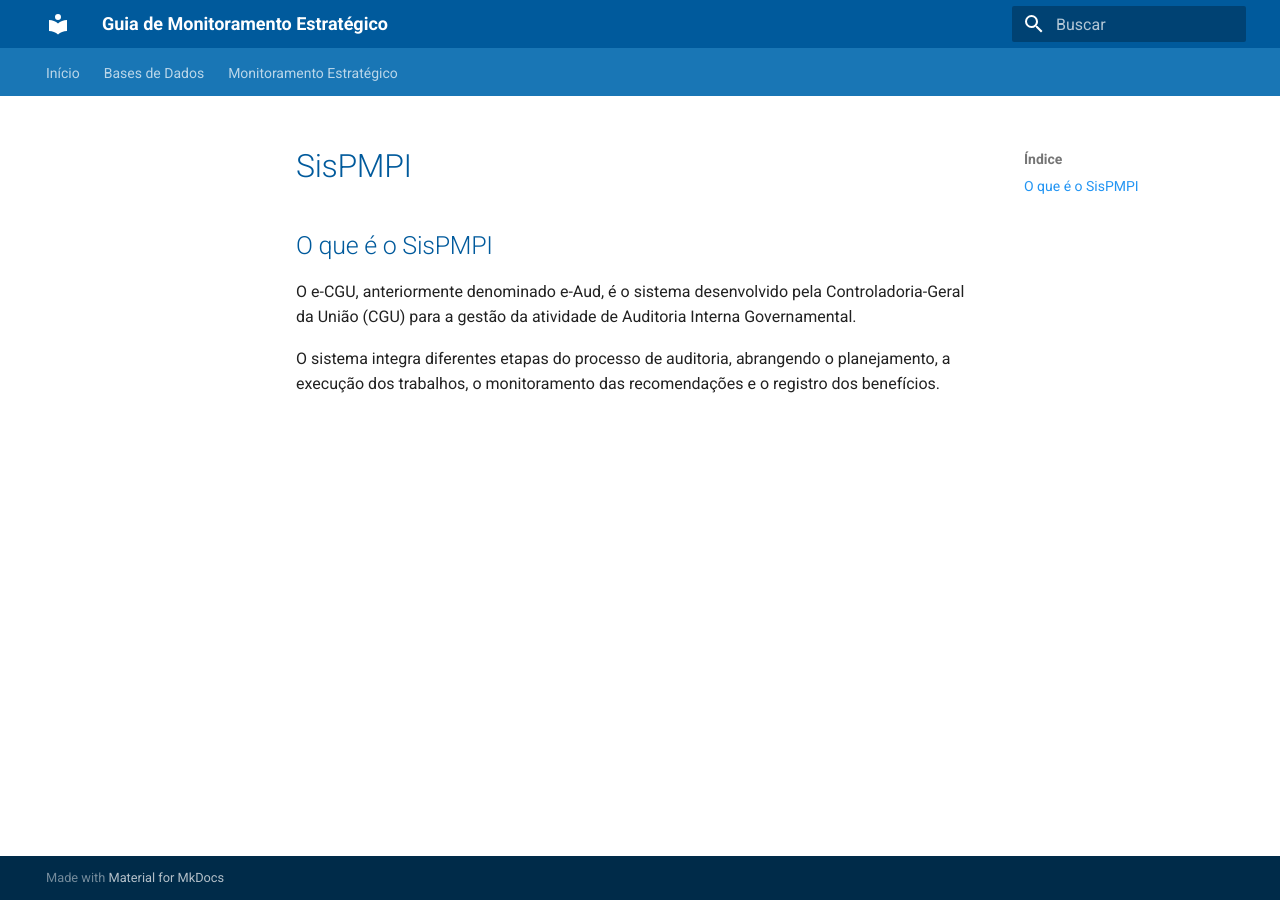
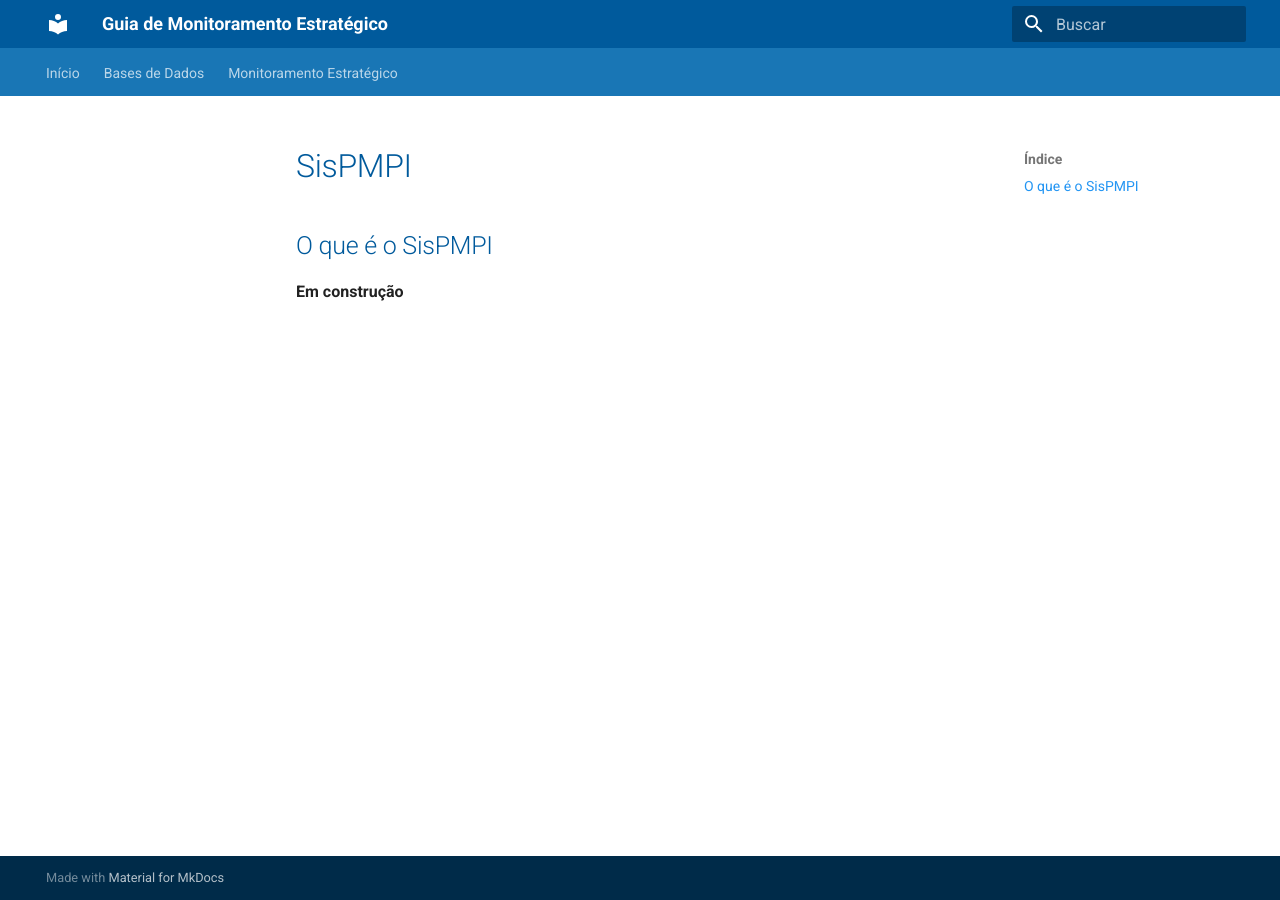
Before and after one commit to CGEMG-AHCS/guia-monitoramento-estrategico, an MkDocs documentation site: the page built from docs/bases-dados/sispmpi.md, in a window 1280 px wide. Built offline with MkDocs 1.6.1 and Material for MkDocs 9.7.7, drawn with Linux system fonts in a browser that asks for light colours.

Commit message:
Update SisPMPI document to indicate it is under construction
Removed outdated information about e-CGU and added a note indicating that the document is under construction.

```diff
--- a/docs/bases-dados/sispmpi.md
+++ b/docs/bases-dados/sispmpi.md
@@ -1,7 +1,4 @@
 # SisPMPI
 
 ## O que é o SisPMPI
-
-O e-CGU, anteriormente denominado e-Aud, é o sistema desenvolvido pela Controladoria-Geral da União (CGU) para a gestão da atividade de Auditoria Interna Governamental.
-
-O sistema integra diferentes etapas do processo de auditoria, abrangendo o planejamento, a execução dos trabalhos, o monitoramento das recomendações e o registro dos benefícios.
+**Em construção**
```
